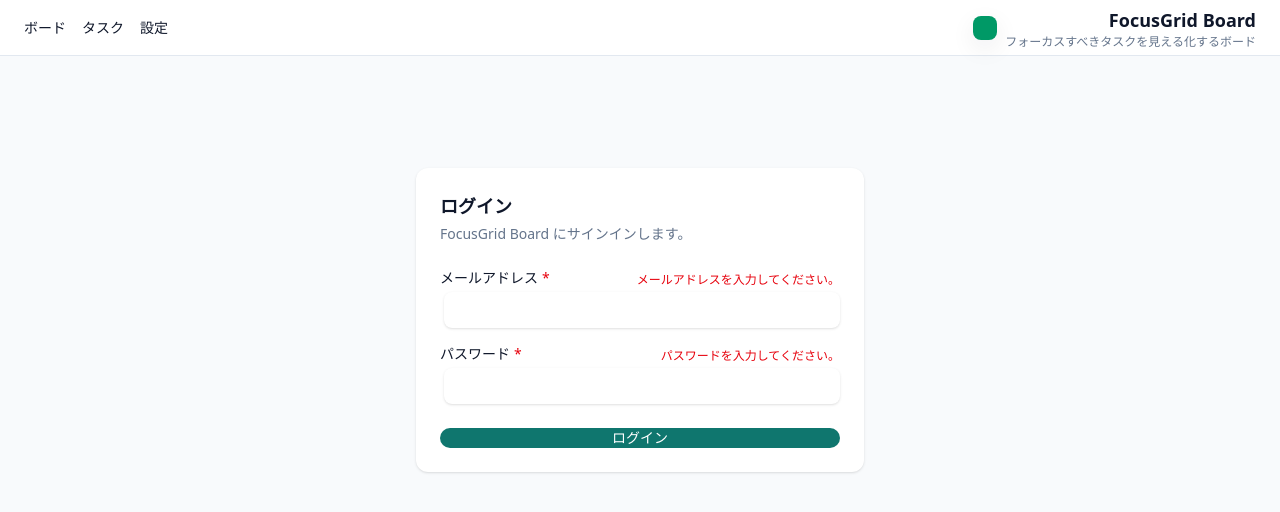
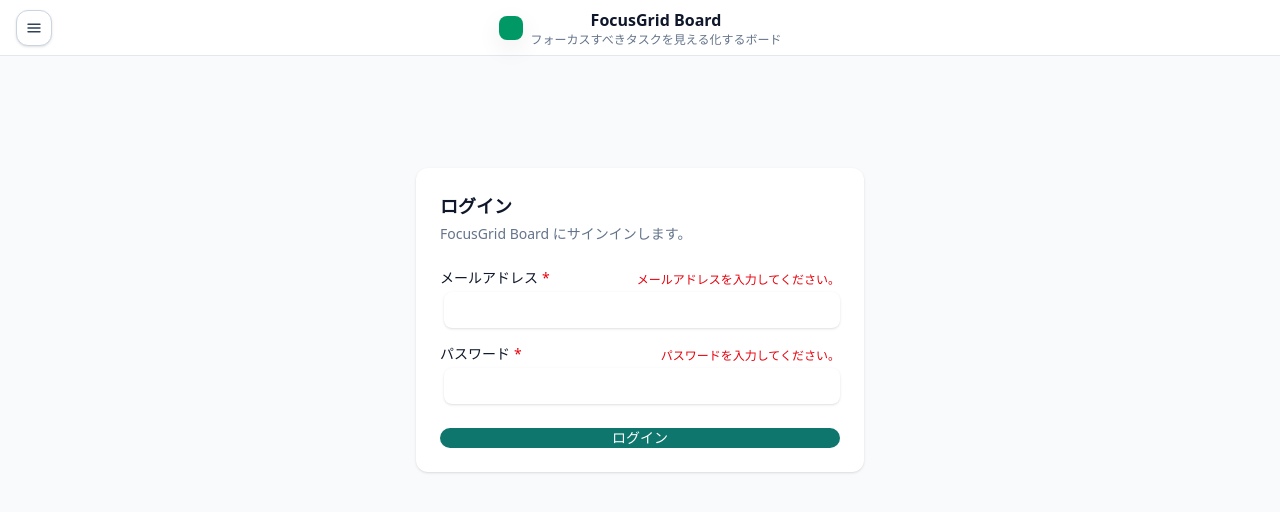
Before and after one commit to Yamazaki-Katsunori/focus-grid-board, a React app in the folder frontend/: page /login in a window 1280 px wide. Shown: the top 512 px of the page. Built offline with nearby package versions, Linux system fonts and the light colour scheme; the HTML template or start-up script is replaced by a standard one.

Commit message:
feat commit: ヘッダーとサイドバーの調整

```diff
--- a/frontend/src/app/layout/RootLayout.tsx
+++ b/frontend/src/app/layout/RootLayout.tsx
@@ -1,6 +1,6 @@
 // src/app/layout/RootLayout.tsx
 import { Outlet, useNavigation } from 'react-router';
-import { BaseSpinner } from '@base/animation/spinner/BaseSpinner';
+import { FullScreenLoading } from '@case/loding/FullScreenLoding';
 
 export function RootLayout() {
   const navigation = useNavigation();
@@ -14,12 +14,7 @@ export function RootLayout() {
       <Outlet />
 
       {/* 画面共通のローディングオーバーレイ */}
-      {isLoading && (
-        <div className="pointer-events-none fixed inset-0 z-50 flex items-center justify-center bg-black/10">
-          {/* 余計な白い箱はなくして、Spinner だけ */}
-          <BaseSpinner size="lg" />
-        </div>
-      )}
+      {isLoading && <FullScreenLoading />}
     </div>
   );
 }
--- a/frontend/src/base/header/AppHeader.tsx
+++ b/frontend/src/base/header/AppHeader.tsx
@@ -1,17 +1,18 @@
+import type { AppHeaderProps } from '@base/header/appHeaderTypes';
+
 // src/base/header/AppHeader.tsx
-export function AppHeader() {
+export function AppHeader({ onToggleSidebar }: AppHeaderProps) {
   return (
     <header className="app-header">
       <div className="app-header__inner">
-        {/* ← 左：ナビ + ハンバーガー */}
+        {/* 左：ハンバーガーだけ */}
         <div className="app-header__left">
-          <nav className="app-header__nav">
-            <span className="app-header__nav-item">ボード</span>
-            <span className="app-header__nav-item">タスク</span>
-            <span className="app-header__nav-item">設定</span>
-          </nav>
-
-          <button type="button" className="app-header__hamburger" aria-label="メニューを開く">
+          <button
+            type="button"
+            className="app-header__hamburger"
+            aria-label="メニューを開く"
+            onClick={onToggleSidebar}
+          >
             <span className="sr-only">メニュー</span>
             <svg viewBox="0 0 24 24" width={18} height={18} aria-hidden="true">
               <path
@@ -25,14 +26,17 @@ export function AppHeader() {
           </button>
         </div>
 
-        {/* → 右：ロゴ + タイトル */}
-        <div className="app-header__brand">
+        {/* 中央：ロゴ + タイトル + サブタイトル */}
+        <div className="app-header__center">
           <div className="app-header__logo" />
-          <div>
+          <div className="app-header__text">
             <div className="app-header__title">FocusGrid Board</div>
             <div className="app-header__subtitle">フォーカスすべきタスクを見える化するボード</div>
           </div>
         </div>
+
+        {/* 右：今は空（将来ユーザーメニューとか） */}
+        <div className="app-header__right" />
       </div>
     </header>
   );
--- /dev/null
+++ b/frontend/src/base/header/appHeaderTypes.ts
@@ -0,0 +1,3 @@
+export type AppHeaderProps = {
+  onToggleSidebar?: () => void;
+};
--- a/frontend/src/base/layout/BaseLayout.tsx
+++ b/frontend/src/base/layout/BaseLayout.tsx
@@ -3,18 +3,19 @@ import type { BaseLayoutProps } from '@base/layout/baseLayoutTypes';
 
 export function BaseLayout({ header, sidebar, children }: BaseLayoutProps) {
   return (
-    <div className="layout-app">
-      {header}
-      <div className="layout-main">
-        {sidebar ? (
-          <div className="layout-main-grid layout-main-grid--with-sidebar">
-            <aside className="layout-main-sidebar">{sidebar}</aside>
-            <main className="layout-main-content">{children}</main>
+    <>
+      <div className="layout-app">
+        {header}
+
+        <div className="flex flex-1">
+          {/* 左サイドバー（デスクトップ用） */}
+          {sidebar && <aside className="hidden md:block">{sidebar}</aside>}
+
+          <div className="layout-main">
+            <main className="layout-main-content-only">{children}</main>
           </div>
-        ) : (
-          <main className="layout-main-content-only">{children}</main>
-        )}
+        </div>
       </div>
-    </div>
+    </>
   );
 }
--- a/frontend/src/domain/focusGrid/FocusGridBoardPage.tsx
+++ b/frontend/src/domain/focusGrid/FocusGridBoardPage.tsx
@@ -3,26 +3,34 @@ import { BaseLayout } from '@base/layout/BaseLayout';
 import { FocusMainTabs } from './focusMainTab/FocusMainTabs';
 import { ApiHealthCheck } from '../../components/ApiHealthCheck';
 import { Outlet } from 'react-router';
+import { AppSidebar } from '@domain/layout/AppSidebar';
+import { useState } from 'react';
 
 export function FocusGridBoardPage() {
+  const [isSidebarOpen, setIsSidebarOpen] = useState(true);
+
+  const handleToggleSidebar = () => {
+    setIsSidebarOpen((prev) => !prev);
+  };
+
   return (
     <BaseLayout
-      header={<AppHeader />}
-      // sidebar={<Sidebar />} // 後で作る
+      header={<AppHeader onToggleSidebar={handleToggleSidebar} />}
+      sidebar={<AppSidebar isOpen={isSidebarOpen} />}
     >
-      {/* ここに 12 カラムを使ったボード一覧やマトリクスを置いていく */}
-      {/* とりあえずはプレースホルダ */}
       <FocusMainTabs />
+
       {/* 仮でサーチ */}
       <div className="mt-2">
         <search>test search</search>
       </div>
+
       <div className="mt-4">
         <Outlet />
       </div>
 
+      {/* Laravel api checks */}
       <div className="layout-main-grid mt-4">
-        {/* Laravel api checks */}
         <section className="mt-8">
           <h1>Laravel + React DevContaienr Template</h1>
           <ApiHealthCheck />
--- /dev/null
+++ b/frontend/src/domain/layout/AppSidebar.tsx
@@ -0,0 +1,98 @@
+// src/domain/layout/AppSidebar.tsx
+import { useMemo } from 'react';
+import { useLocation, useNavigate } from 'react-router';
+import { BaseSidebar } from '@base/sidebar/BaseSidebar';
+import type { BaseSidebarItemType } from '@base/sidebar/baseSidebarTpyes';
+import { LayoutDashboard, FilePlus2, Settings, Home } from 'lucide-react';
+import type { AppSidebarProps } from '@domain/layout/appSidebarTypes';
+
+// スライダーアイテム
+const SIDEBAR_ITEMS: BaseSidebarItemType[] = [
+  {
+    id: 'home',
+    label: 'ホーム',
+    icon: <Home className="h-5 w-5" aria-label="true" />,
+  },
+  {
+    id: 'board',
+    label: 'ボード',
+    icon: <LayoutDashboard className="h-4 w-4" aria-hidden="true" />,
+  },
+  {
+    id: 'new-task',
+    label: '新規タスク作成',
+    icon: <FilePlus2 className="h-4 w-4" aria-hidden="true" />,
+  },
+  {
+    id: 'settings',
+    label: '設定',
+    icon: <Settings className="h-4 w-4" aria-hidden="true" />,
+    // まだ画面がないなら disabled: true でもOK
+    // disabled: true,
+  },
+];
+
+// URL から activeId を決める 処理
+function getActiveSidebarId(pathname: string): string {
+  // ルートパスはあなたの環境に合わせて変更してください
+  // ここでは /focus-grid-board/... を前提にしています
+
+  // 一旦ホームをボード扱いに
+  if (pathname.startsWith('/focus-grid-board/home')) {
+    return 'board';
+  }
+
+  if (pathname.startsWith('/focus-grid-board/create-task')) {
+    return 'create-task';
+  }
+
+  if (pathname.startsWith('/focus-grid-board')) {
+    return 'board';
+  }
+
+  if (pathname.startsWith('/settings')) {
+    return 'settings';
+  }
+
+  // よく分からないパスはとりあえず board 扱い
+  return 'board';
+}
+
+export function AppSidebar({ isOpen }: AppSidebarProps) {
+  const location = useLocation();
+  const navigate = useNavigate();
+
+  const activeId = useMemo(() => getActiveSidebarId(location.pathname), [location.pathname]);
+
+  // 開いているときはロゴテキスト / 閉じているときはホームアイコン
+  const headerSlot = null;
+
+  // hook
+  const handleItemClick = (id: string) => {
+    switch (id) {
+      case 'board':
+        navigate('/focus-grid-board/matrix');
+        break;
+      case 'new-task':
+        // ★ ここは後で "2. タスク新規作成画面へのルーティング" で正式なパスに差し替える
+        navigate('/focus-grid-board/tasks/new');
+        break;
+      case 'settings':
+        // 設定画面を作ったらそちらへ
+        navigate('/settings');
+        break;
+      default:
+        break;
+    }
+  };
+
+  return (
+    <BaseSidebar
+      items={SIDEBAR_ITEMS}
+      activeId={activeId}
+      isOpen={isOpen}
+      onItemClick={handleItemClick}
+      headerSlot={headerSlot}
+    />
+  );
+}
--- /dev/null
+++ b/frontend/src/domain/layout/appSidebarTypes.ts
@@ -0,0 +1,3 @@
+export type AppSidebarProps = {
+  isOpen: boolean;
+};
--- a/frontend/src/styles/header/header.css
+++ b/frontend/src/styles/header/header.css
@@ -8,13 +8,18 @@
   }
 
   .app-header__inner {
-    max-width: var(--layout-max-width);
-    @apply mx-auto flex w-full items-center justify-between gap-4 px-4 lg:px-6;
+    @apply flex w-full items-center;
   }
 
-  /* ← 左側（ナビ + ハンバーガー）をまとめるコンテナ */
-  .app-header__left {
-    @apply flex items-center gap-3;
+
+   /* 左右は同じ幅にしておくと、中央カラムがちょうど真ん中に来る */
+  .app-header__left,
+  .app-header__right {
+    @apply flex items-center justify-start w-16 px-2;
+  }
+
+   .app-header__center {
+    @apply flex flex-1 items-center justify-center gap-2;
   }
 
   .app-header__brand {
@@ -24,15 +29,17 @@
   .app-header__logo {
     @apply h-6 w-6 rounded-lg bg-emerald-600;
     box-shadow: var(--shadow-soft);
+    /* ロゴが変な改行扱いにならないように */
+    display: inline-block;
   }
 
   .app-header__title {
-    @apply text-right text-lg font-semibold;
+    @apply text-base font-semibold text-center;
   }
 
   .app-header__subtitle {
     color: var(--color-text-muted);
-    @apply text-right text-xs;
+    @apply text-xs text-center;
   }
 
   /* ナビはデスクトップのみ表示（左側） */
@@ -48,6 +55,6 @@
 
   /* ハンバーガーはモバイルのみ表示（左側） */
   .app-header__hamburger {
-    @apply inline-flex h-9 w-9 items-center justify-center rounded-md border border-slate-300 md:hidden;
+    @apply inline-flex h-9 w-9 items-center justify-center rounded-md border border-slate-300 bg-white text-slate-700 shadow-sm ml-2;
   }
 }
```
